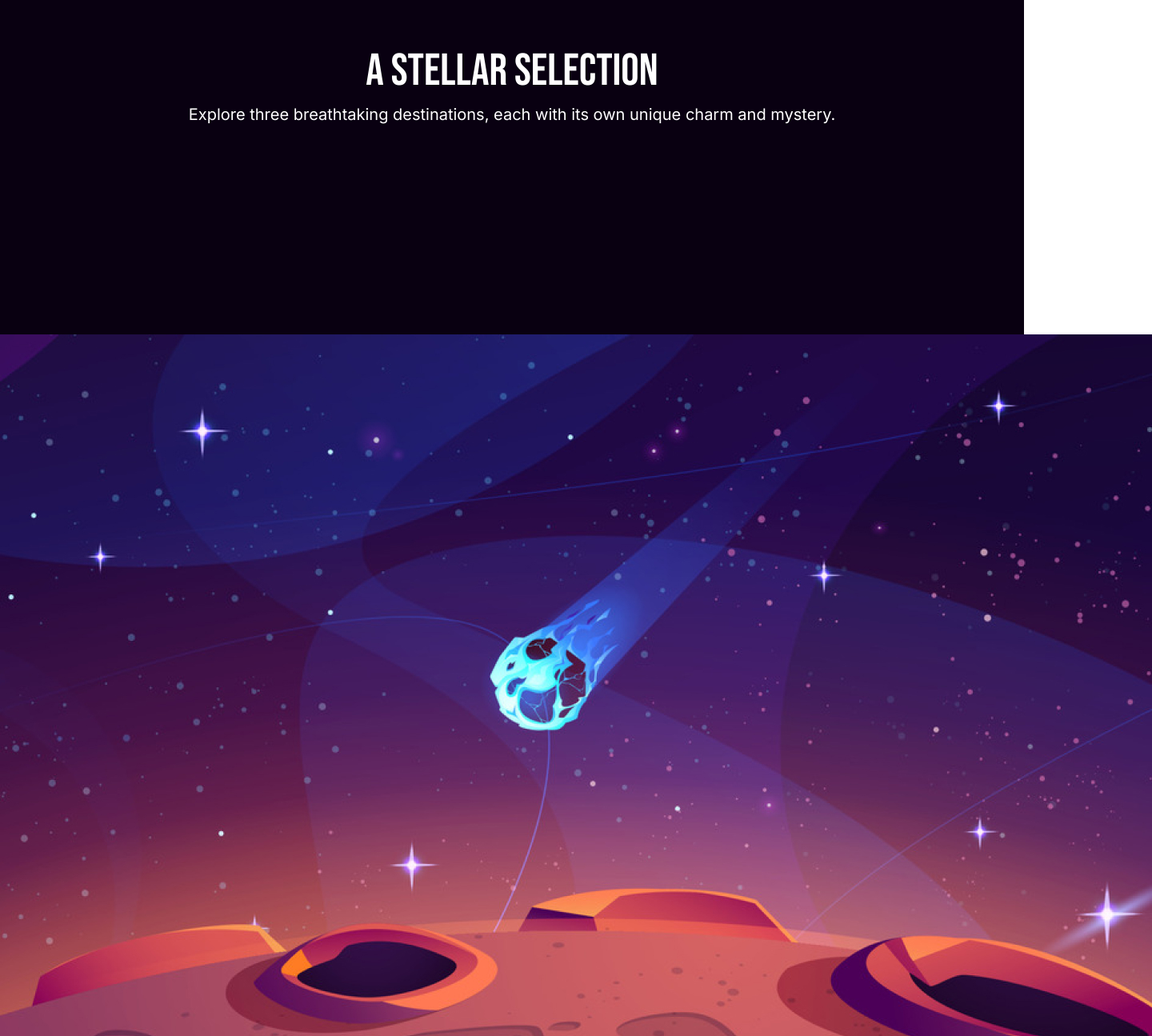
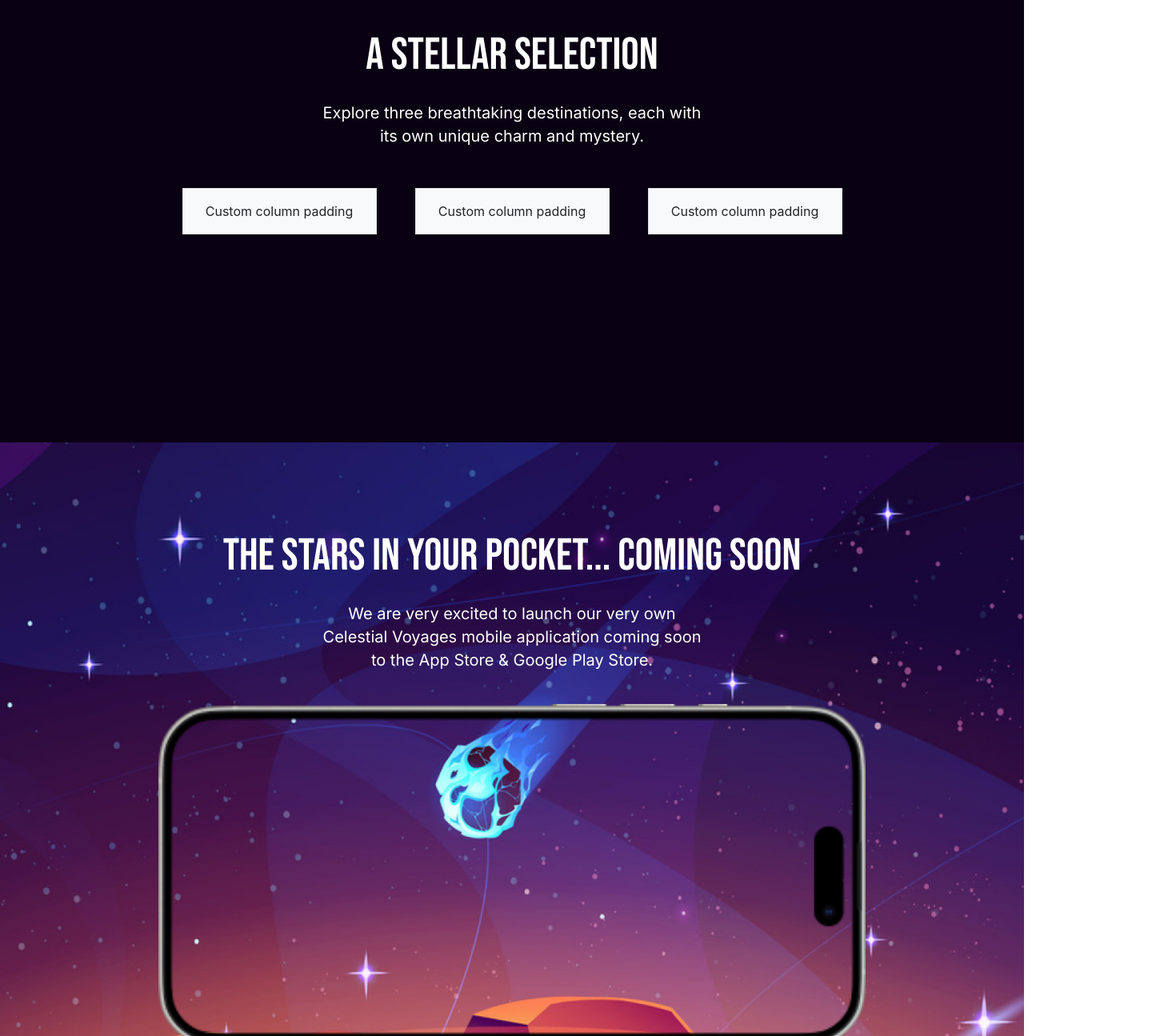
Before and after one commit to DupieM/duplessismarine_221326_galactic_getaways, a React (Create React App) app in the folder galactic_getaways/: page / in a window 1280 px wide. Shown: the part 840-2135 px from the top of the page at 80% size, 1440 px wide, since content can reach past the window. Built offline with nearby package versions, Linux system fonts and the light colour scheme.

Commit message:
Landing Page Frontend Part 3

```diff
--- a/galactic_getaways/src/pages/landing.css
+++ b/galactic_getaways/src/pages/landing.css
@@ -1,7 +1,7 @@
 /* Dashboard */
 
 .box {
-    margin-bottom: 260px;
+    margin-bottom: 240px;
 }
 
 .bg_img {
@@ -99,6 +99,7 @@
     font-weight: 400;
     font-size: 56px;
     line-height: 61.6px;
+    margin-bottom: 26px;
 }
 
 .Body_2 {
@@ -107,9 +108,22 @@
     font-weight: 400;
     font-size: 20px;
     line-height: 29.05px;
+    margin-bottom: 50px;
 }
 
 /* App */
+
+.bg_img2 {
+    width: 100%;
+    height: 1172px;
+}
+
+.maincard2 {
+    padding: 0;
+    margin-left: auto;
+    margin-right: auto;
+    margin-top: -1060px;
+}
 
 .Sub_Heading_3 {
     color: white;
@@ -117,6 +131,7 @@
     font-weight: 400;
     font-size: 56px;
     line-height: 61.6px;
+    margin-bottom: 27px;
 }
 
 .Body_3 {
@@ -125,4 +140,10 @@
     font-weight: 400;
     font-size: 20px;
     line-height: 29.05px;
+    margin-bottom: 40px;
 }
+
+.bg_img3 {
+    width: 69%;
+    height: 10%px;
+}
--- a/galactic_getaways/src/pages/landing.js
+++ b/galactic_getaways/src/pages/landing.js
@@ -2,7 +2,8 @@ import '../App.css';
 import './landing.css';
 import React from "react";
 import img from  '../Images/Header_background.jpg';
-import img2 from  '../Images/mobile_app_background.jpg'
+import img2 from  '../Images/mobile_app_background.jpg';
+import img3 from '../Images/Apple_iPhone_15_Pro_White_Titanium_1.png'
 
 function Landing(){
     return (
@@ -30,18 +31,34 @@ function Landing(){
             <div className='box2'>
                 <h2 className="Sub_Heading_2">A Stellar Selection</h2>
                 <p className="Body_2">
-                    Explore three breathtaking destinations, each with its own unique charm and mystery.
+                    Explore three breathtaking destinations, each with <br/>
+                    its own unique charm and mystery.
                 </p>
+                <div class="container">
+                    <div class="row gx-5 justify-content-center">
+                        <div class="col-3">
+                            <div class="p-3 border bg-light">Custom column padding</div>
+                        </div>
+                        <div class="col-3">
+                            <div class="p-3 border bg-light">Custom column padding</div>
+                        </div>
+                        <div class="col-3">
+                            <div class="p-3 border bg-light">Custom column padding</div>
+                        </div>
+                    </div>
+                </div>
             </div>
 
-            <div>
+            <div className='box3'>
                 <img src={img2} className='bg_img2'/>
-                <div>
+                <div className="maincard2">
                     <h2 className="Sub_Heading_3">THE STARS IN YOUR POCKET... Coming soon</h2>
                     <p className="Body_3">
-                        We are very excited to launch our very own Celestial Voyages mobile application
-                        coming soon to the App Store & Google Play Store.
+                        We are very excited to launch our very own <br/>
+                        Celestial Voyages mobile application coming soon <br/>
+                        to the App Store & Google Play Store.
                     </p>
+                    <img src={img3} className='bg_img3'/>
                 </div>
             </div>
 
```
Also changed, not shown: galactic_getaways/src/Images/Apple iPhone 15 Pro White Titanium 1.png (deleted), galactic_getaways/src/Images/Apple_iPhone_15_Pro_White_Titanium_1.png (added).
